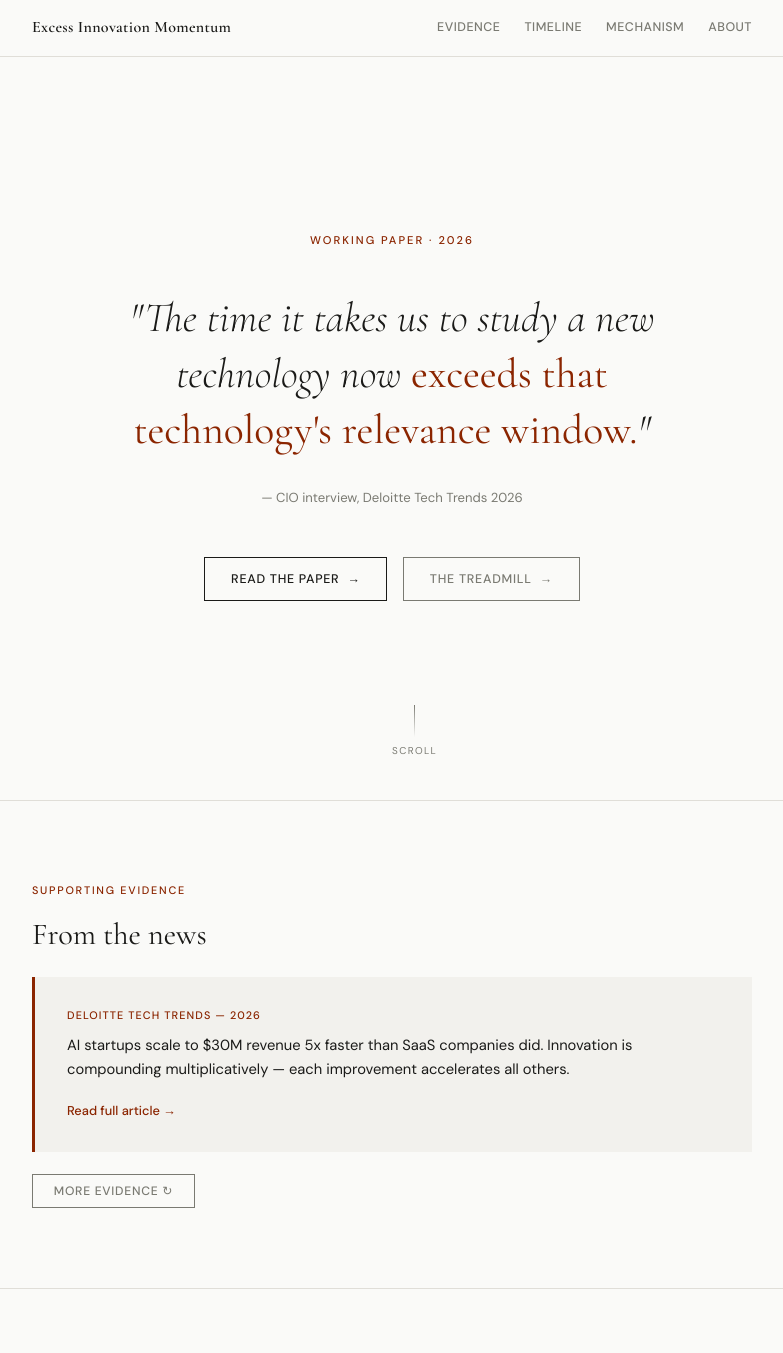
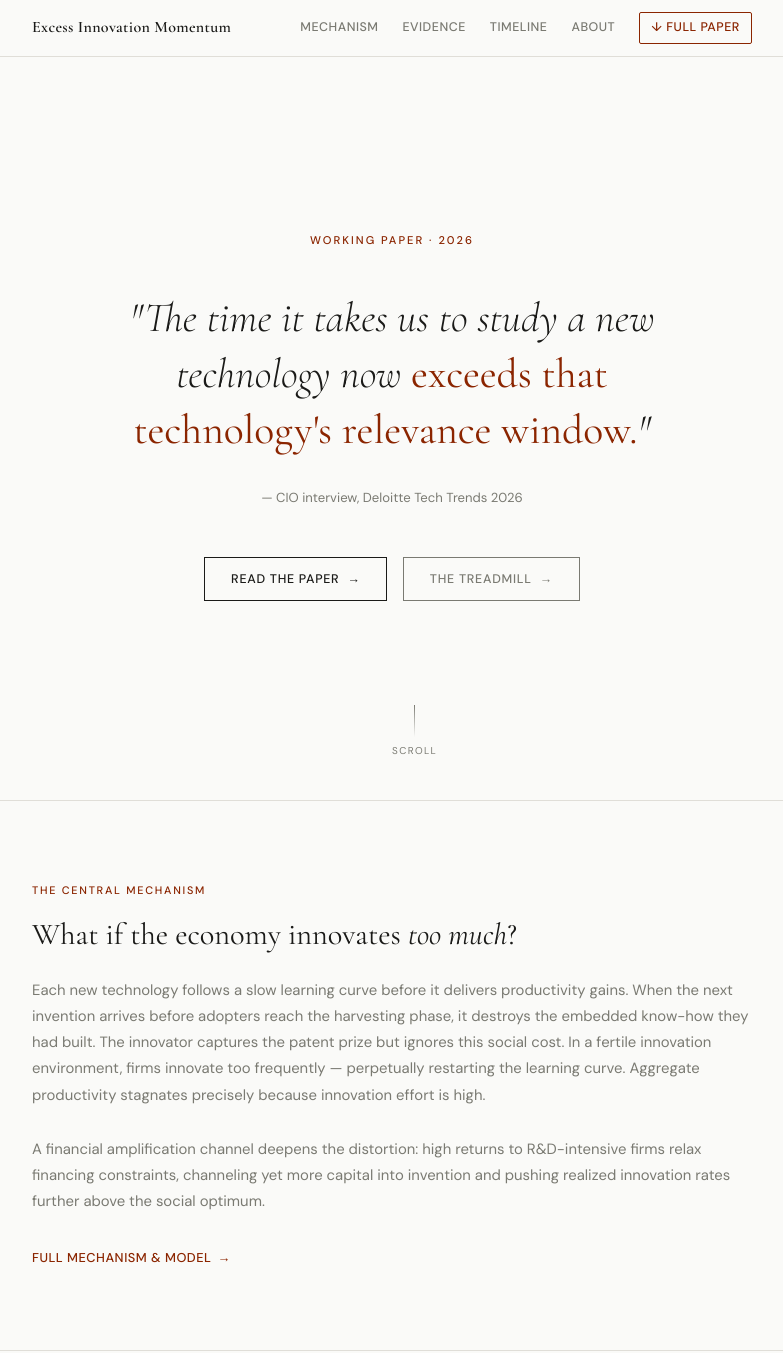
Before and after one commit to marcoguerzoni/excess-momentum, a plain HTML site: page index.html in a window 1280 px wide. Shown: the top 1353 px of the page, without its empty margins (248-1031 px from the left). Drawn offline with nearby package versions, Linux system fonts and the light colour scheme.

Commit message:
Reorder: mechanism first, PDF button in nav

```diff
--- a/index.html
+++ b/index.html
@@ -67,6 +67,14 @@ nav .logo {
   white-space: nowrap;
 }
 .nav-links a:hover { color: var(--accent); text-decoration:none; }
+.nav-pdf {
+  border: 1px solid var(--accent) !important;
+  color: var(--accent) !important;
+  padding: 0.25rem 0.7rem;
+  border-radius: 2px;
+  transition: background 0.2s, color 0.2s !important;
+}
+.nav-pdf:hover { background: var(--accent) !important; color: var(--bg) !important; }
 
 /* hamburger */
 .hamburger {
@@ -570,10 +578,11 @@ footer a:hover { color: var(--accent); }
   <div class="nav-inner">
     <div class="logo">Excess Innovation Momentum</div>
     <div class="nav-links">
+      <a href="#mechanism">Mechanism</a>
       <a href="#evidence">Evidence</a>
       <a href="#timeline">Timeline</a>
-      <a href="#mechanism">Mechanism</a>
       <a href="#about">About</a>
+      <a href="paper.pdf" target="_blank" class="nav-pdf">↓ Full Paper</a>
     </div>
     <button class="hamburger" id="hamburger" aria-label="Menu">
       <span></span><span></span><span></span>
@@ -582,11 +591,12 @@ footer a:hover { color: var(--accent); }
 </nav>
 
 <div class="mobile-menu" id="mobileMenu">
+  <a href="#mechanism" onclick="closeMobile()">Mechanism</a>
   <a href="#evidence" onclick="closeMobile()">Evidence</a>
   <a href="#timeline" onclick="closeMobile()">Timeline</a>
-  <a href="#mechanism" onclick="closeMobile()">Mechanism</a>
   <a href="story.html" onclick="closeMobile()">The Treadmill</a>
   <a href="#about" onclick="closeMobile()">About</a>
+  <a href="paper.pdf" target="_blank" onclick="closeMobile()">↓ Download Full Paper (PDF)</a>
 </div>
 
 <!-- HERO -->
@@ -607,6 +617,23 @@ footer a:hover { color: var(--accent); }
   <div class="hero-scroll">
     <div class="scroll-line"></div>
     <span>Scroll</span>
+  </div>
+</section>
+
+<!-- MECHANISM -->
+<section class="mechanism-section" id="mechanism">
+  <div class="container fade-in">
+    <div class="section-label">The Central Mechanism</div>
+    <h2>What if the economy innovates <em>too much</em>?</h2>
+    <p class="mechanism-text">
+      Each new technology follows a slow learning curve before it delivers productivity gains. When the next invention arrives before adopters reach the harvesting phase, it destroys the embedded know-how they had built. The innovator captures the patent prize but ignores this social cost. In a fertile innovation environment, firms innovate too frequently — perpetually restarting the learning curve. Aggregate productivity stagnates precisely because innovation effort is high.
+    </p>
+    <p class="mechanism-text">
+      A financial amplification channel deepens the distortion: high returns to R&amp;D-intensive firms relax financing constraints, channeling yet more capital into invention and pushing realized innovation rates further above the social optimum.
+    </p>
+    <a href="mechanism.html" class="read-more">
+      Full mechanism &amp; model <span class="arrow">→</span>
+    </a>
   </div>
 </section>
 
@@ -777,23 +804,6 @@ footer a:hover { color: var(--accent); }
   </div>
 </section>
 
-<!-- MECHANISM -->
-<section class="mechanism-section" id="mechanism">
-  <div class="container fade-in">
-    <div class="section-label">The Central Mechanism</div>
-    <h2>What if the economy innovates <em>too much</em>?</h2>
-    <p class="mechanism-text">
-      Each new technology follows a slow learning curve before it delivers productivity gains. When the next invention arrives before adopters reach the harvesting phase, it destroys the embedded know-how they had built. The innovator captures the patent prize but ignores this social cost. In a fertile innovation environment, firms innovate too frequently — perpetually restarting the learning curve. Aggregate productivity stagnates precisely because innovation effort is high.
-    </p>
-    <p class="mechanism-text">
-      A financial amplification channel deepens the distortion: high returns to R&amp;D-intensive firms relax financing constraints, channeling yet more capital into invention and pushing realized innovation rates further above the social optimum.
-    </p>
-    <a href="mechanism.html" class="read-more">
-      Full mechanism &amp; model <span class="arrow">→</span>
-    </a>
-  </div>
-</section>
-
 <!-- STORY TEASER -->
 <section class="story-section" id="story">
   <div class="container">
```
